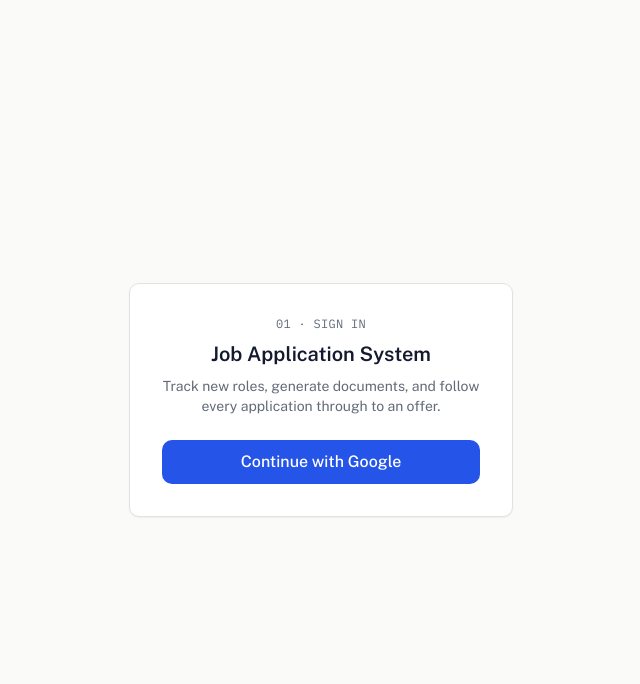
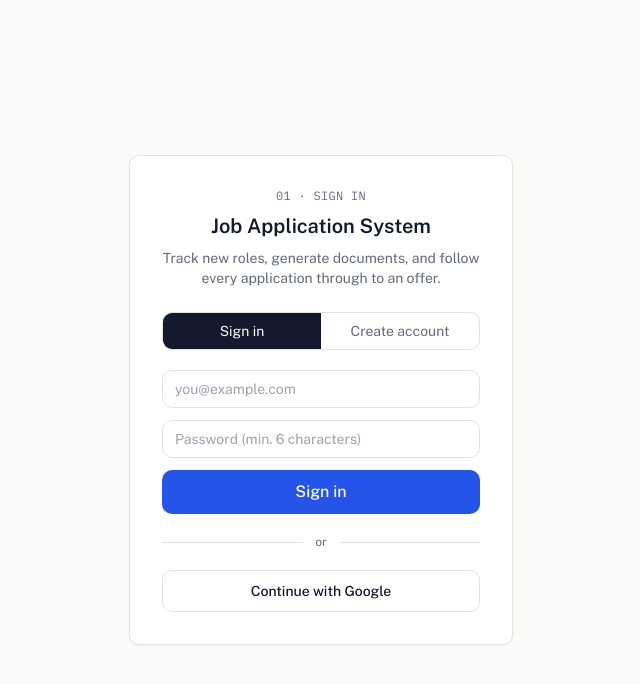
Before and after one commit to LxtsiProjects/job-app, a Next.js app: page /login in a window 1280 px wide. Shown: the top 684 px of the page, without its empty margins (319-959 px from the left). Built offline with nearby package versions, Linux system fonts and the light colour scheme; no server answers.

Commit message:
Refactor login component for email and Google authentication

```diff
--- a/pages/login.js
+++ b/pages/login.js
@@ -5,7 +5,12 @@ import Layout from '../components/Layout'
 
 export default function Login() {
   const router = useRouter()
+  const [mode, setMode] = useState('signin') // 'signin' | 'signup'
+  const [email, setEmail] = useState('')
+  const [password, setPassword] = useState('')
   const [error, setError] = useState(null)
+  const [message, setMessage] = useState(null)
+  const [loading, setLoading] = useState(false)
 
   useEffect(() => {
     supabase.auth.getSession().then(({ data: { session } }) => {
@@ -13,11 +18,35 @@ export default function Login() {
     })
   }, [router])
 
-  async function handleLogin() {
+  async function handleEmailAuth(e) {
+    e.preventDefault()
     setError(null)
-    // window.location.origin means this works on localhost AND after
-    // you deploy to Vercel, without editing code — just add both URLs
-    // to Supabase's allowed redirect list.
+    setMessage(null)
+    setLoading(true)
+    try {
+      if (mode === 'signup') {
+        const { error } = await supabase.auth.signUp({
+          email,
+          password,
+          options: { emailRedirectTo: `${window.location.origin}/auth/callback` },
+        })
+        if (error) throw error
+        setMessage('Check your inbox — click the confirmation link to activate your account, then sign in here.')
+      } else {
+        const { error } = await supabase.auth.signInWithPassword({ email, password })
+        if (error) throw error
+        router.push('/')
+      }
+    } catch (err) {
+      // Supabase's own message for this case is accurate, just surface it plainly
+      setError(err.message)
+    } finally {
+      setLoading(false)
+    }
+  }
+
+  async function handleGoogleLogin() {
+    setError(null)
     const { error } = await supabase.auth.signInWithOAuth({
       provider: 'google',
       options: { redirectTo: `${window.location.origin}/auth/callback` },
@@ -28,19 +57,70 @@ export default function Login() {
   return (
     <Layout>
       <div className="min-h-screen flex items-center justify-center px-4">
-        <div className="bg-white border border-line rounded-card shadow-sm p-8 w-full max-w-sm text-center">
-          <p className="font-mono text-xs text-slate mb-2 tracking-wide">01 · SIGN IN</p>
-          <h1 className="text-xl font-semibold mb-2">Job Application System</h1>
-          <p className="mb-6 text-sm text-slate">
+        <div className="bg-white border border-line rounded-card shadow-sm p-8 w-full max-w-sm">
+          <p className="font-mono text-xs text-slate mb-2 tracking-wide text-center">01 · SIGN IN</p>
+          <h1 className="text-xl font-semibold mb-2 text-center">Job Application System</h1>
+          <p className="mb-6 text-sm text-slate text-center">
             Track new roles, generate documents, and follow every application through to an offer.
           </p>
+
+          <div className="flex border border-line rounded-card overflow-hidden mb-5 text-sm">
+            <button
+              onClick={() => { setMode('signin'); setError(null); setMessage(null) }}
+              className={`flex-1 py-2 transition-colors ${mode === 'signin' ? 'bg-ink text-paper' : 'text-slate'}`}
+            >
+              Sign in
+            </button>
+            <button
+              onClick={() => { setMode('signup'); setError(null); setMessage(null) }}
+              className={`flex-1 py-2 transition-colors ${mode === 'signup' ? 'bg-ink text-paper' : 'text-slate'}`}
+            >
+              Create account
+            </button>
+          </div>
+
+          <form onSubmit={handleEmailAuth} className="space-y-3">
+            <input
+              type="email"
+              required
+              placeholder="you@example.com"
+              value={email}
+              onChange={(e) => setEmail(e.target.value)}
+              className="w-full border border-line rounded-card px-3 py-2 text-sm"
+            />
+            <input
+              type="password"
+              required
+              minLength={6}
+              placeholder="Password (min. 6 characters)"
+              value={password}
+              onChange={(e) => setPassword(e.target.value)}
+              className="w-full border border-line rounded-card px-3 py-2 text-sm"
+            />
+            <button
+              type="submit"
+              disabled={loading}
+              className="w-full bg-signal hover:bg-signalDark text-white font-medium py-2.5 px-4 rounded-card transition-colors disabled:opacity-50"
+            >
+              {loading ? 'Please wait…' : mode === 'signup' ? 'Create account' : 'Sign in'}
+            </button>
+          </form>
+
+          {message && <p className="mt-4 text-sm text-stageOffer">{message}</p>}
+          {error && <p className="mt-4 text-sm text-stageRejected">{error}</p>}
+
+          <div className="flex items-center gap-3 my-5">
+            <div className="h-px bg-line flex-1" />
+            <span className="text-xs text-slate">or</span>
+            <div className="h-px bg-line flex-1" />
+          </div>
+
           <button
-            onClick={handleLogin}
-            className="w-full bg-signal hover:bg-signalDark text-white font-medium py-2.5 px-4 rounded-card transition-colors"
+            onClick={handleGoogleLogin}
+            className="w-full border border-line hover:bg-line/40 text-ink font-medium py-2.5 px-4 rounded-card transition-colors text-sm"
           >
             Continue with Google
           </button>
-          {error && <p className="mt-4 text-sm text-stageRejected">{error}</p>}
         </div>
       </div>
     </Layout>
```
